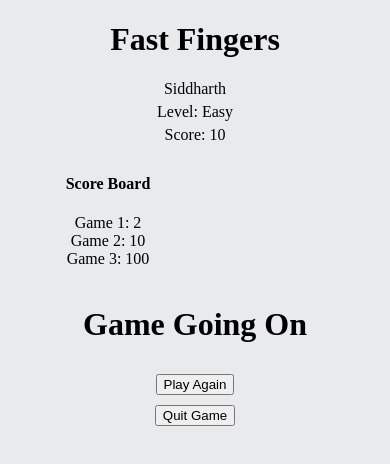
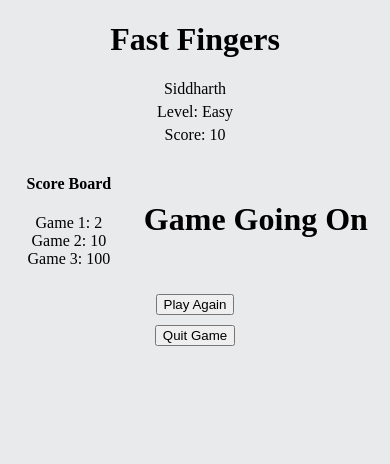
Before and after one commit to Shah-Siddharth/fast-fingers, a React (Vite) app: page / in a window 390 px wide. Shown: the top 464 px of the page. Built offline with nearby package versions, Linux system fonts and the light colour scheme.

Commit message:
improve css; make responsive

```diff
--- a/src/App.css
+++ b/src/App.css
@@ -1,5 +1,11 @@
 .game-main {
   display: flex;
   flex-flow: row wrap;
-  justify-content: space-between;
+  justify-content: space-around;
+  width: 100%;
 }
+
+.game-padding {
+  visibility: hidden;
+  min-width: 25%;
+}
--- a/src/App.tsx
+++ b/src/App.tsx
@@ -23,6 +23,7 @@ function App() {
       <div className="game-main">
         <GameScores />
         <Game />
+        <div className="game-padding"></div>
       </div>
       <GameFooter />
     </div>
--- a/src/components/Game.css
+++ b/src/components/Game.css
@@ -1,3 +1,5 @@
 .Game {
-  margin: auto;
+  margin-top: auto;
+  margin-bottom: auto;
+  text-align: center;
 }
--- a/src/components/GameScores.css
+++ b/src/components/GameScores.css
@@ -1,6 +1,6 @@
 .GameScores {
-  min-width: 200px;
   text-align: center;
+  min-width: 25%;
 }
 
 .game-scores {
```
